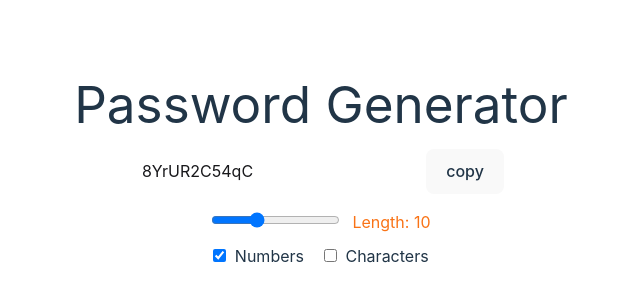
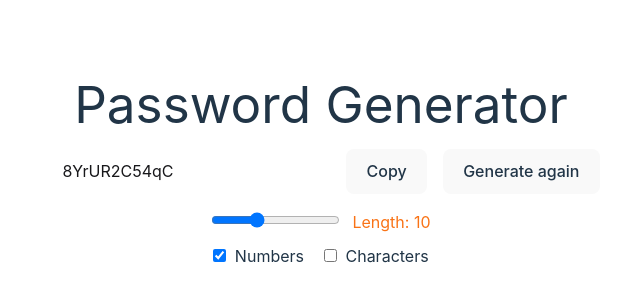
Before and after one commit to harneetsahi/chaiCodeSeries, a React (Vite) app: page / in a window 1280 px wide. Shown: the part 228-528 px from the top of the page, without its empty margins (319-959 px from the left). Built offline with nearby package versions, Linux system fonts and the light colour scheme.

Commit message:
added a new button and created a new project

```diff
--- /dev/null
+++ b/src/CurrencyConvertor.jsx
@@ -0,0 +1 @@
+/// with API calls and optimization
--- a/src/PasswordGenerator.jsx
+++ b/src/PasswordGenerator.jsx
@@ -56,6 +56,12 @@ export default function PasswordGenerator() {
     window.navigator.clipboard.writeText(password); //// this executes the actual copying task
   }, [password]);
 
+  //////
+
+  const generateAgain = () => {
+    passGen();
+  };
+
   return (
     <>
       <h1 className="tetx-4xl text-center">Password Generator</h1>
@@ -68,7 +74,10 @@ export default function PasswordGenerator() {
           placeholder="password"
           readOnly
         />
-        <button onClick={copyPassword}>copy</button>
+        <button onClick={copyPassword}>Copy</button>
+        <button className="m-0" onClick={generateAgain}>
+          Generate again
+        </button>
       </div>
       <div>
         <input
```
